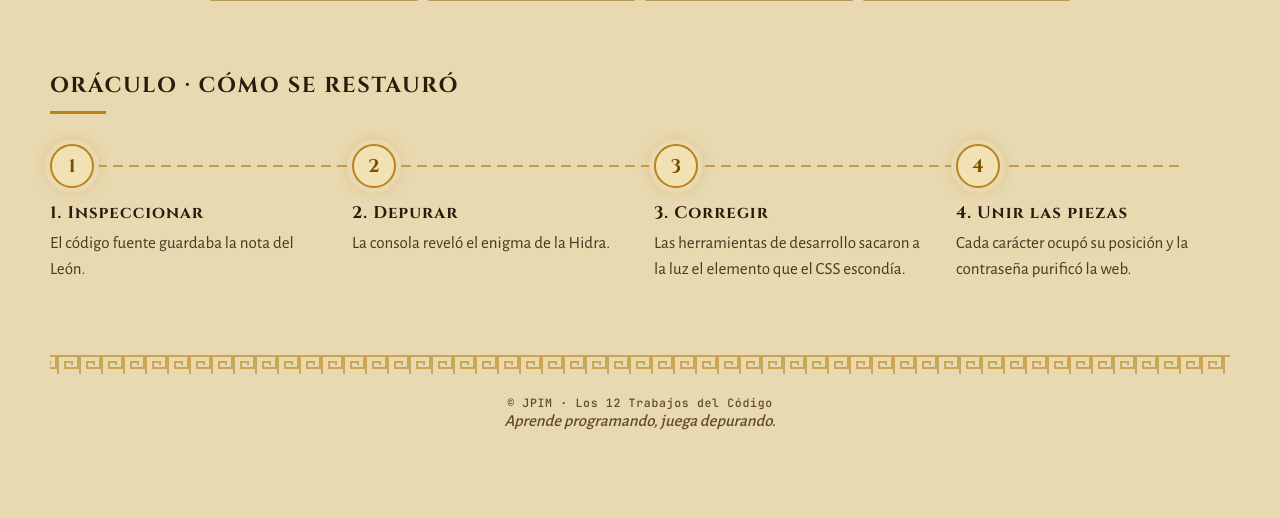
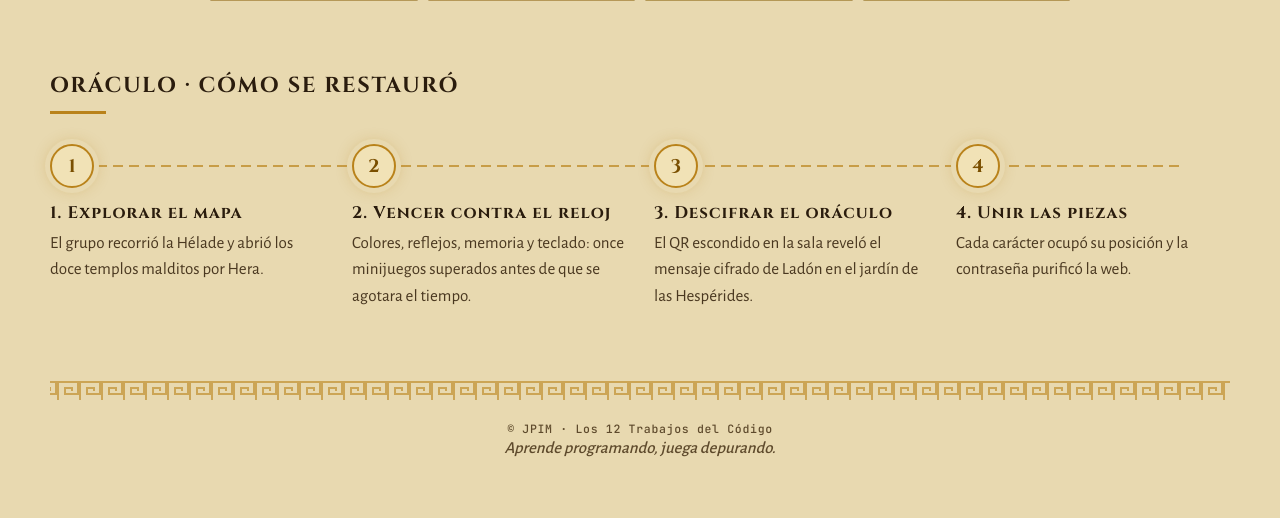
Before and after one commit to IxchelChvz/Escape-Room, a Flask app: page /restaurada in a window 1280 px wide. Shown: the part 2097-2615 px from the top of the page. Before the commit the page ends 2527 px from the top, so only its background shows below. Run offline with Flask 3, Linux system fonts and the light colour scheme; a user stored in the database is signed in.

Commit message:
Modo presentacion de la web restaurada solo para admin y pasos del oraculo actualizados
Co-Authored-By: Claude Opus 5.5 <noreply@anthropic.com>

```diff
--- a/heracles/blueprints/main.py
+++ b/heracles/blueprints/main.py
@@ -2,7 +2,7 @@
 
 import hmac
 
-from flask import Blueprint, abort, current_app, render_template, redirect, url_for, request
+from flask import Blueprint, abort, current_app, render_template, redirect, url_for, request, session
 from flask_login import current_user, login_required, logout_user
 
 from ..extensions import db
@@ -52,8 +52,9 @@ def oraculo(token):
 
 @main_bp.route('/restaurada')
 def restaurada():
-    """Web restaurada. Requiere haber ganado, salvo en modo presentacion (?presentacion=1)."""
-    presentacion = request.args.get('presentacion') is not None
+    """Web restaurada. Requiere haber ganado, salvo en modo presentacion (?presentacion=1),
+    que solo funciona con la sesion de administracion abierta (boton del panel /admin)."""
+    presentacion = request.args.get('presentacion') is not None and bool(session.get('is_admin'))
     if not presentacion and not (current_user.is_authenticated and current_user.is_restored):
         return redirect(url_for('main.mapa'))
     tiempo = None
--- a/templates/index.html
+++ b/templates/index.html
@@ -164,7 +164,6 @@
         <p class="foot">
             © {{ company }} · Los 12 Trabajos del Código
             <small>pista: lo que está oculto en el código también cuenta</small>
-           <!--  <a href="{{ url_for('main.restaurada', presentacion=1) }}">Modo presentación: ver directamente la web restaurada</a> -->
         </p>
     </div>
 
--- a/templates/webRestaurada.html
+++ b/templates/webRestaurada.html
@@ -91,14 +91,14 @@
         <section class="section" id="oraculo" aria-labelledby="or">
             <h2 class="sec" id="or">Oráculo · cómo se restauró</h2>
             <ol class="crew">
-                <li><b>1. Inspeccionar</b>
-                    <p>El código fuente guardaba la nota del León.</p>
+                <li><b>1. Explorar el mapa</b>
+                    <p>El grupo recorrió la Hélade y abrió los doce templos malditos por Hera.</p>
                 </li>
-                <li><b>2. Depurar</b>
-                    <p>La consola reveló el enigma de la Hidra.</p>
+                <li><b>2. Vencer contra el reloj</b>
+                    <p>Colores, reflejos, memoria y teclado: once minijuegos superados antes de que se agotara el tiempo.</p>
                 </li>
-                <li><b>3. Corregir</b>
-                    <p>Las herramientas de desarrollo sacaron a la luz el elemento que el CSS escondía.</p>
+                <li><b>3. Descifrar el oráculo</b>
+                    <p>El QR escondido en la sala reveló el mensaje cifrado de Ladón en el jardín de las Hespérides.</p>
                 </li>
                 <li><b>4. Unir las piezas</b>
                     <p>Cada carácter ocupó su posición y la contraseña purificó la web.</p>
```
